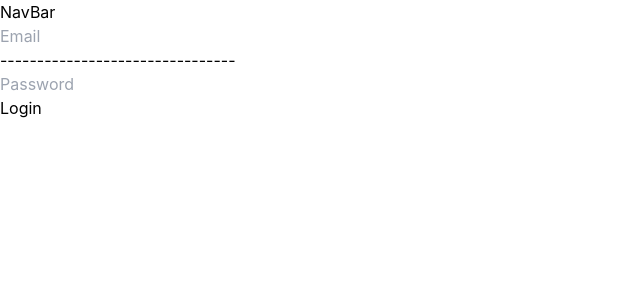
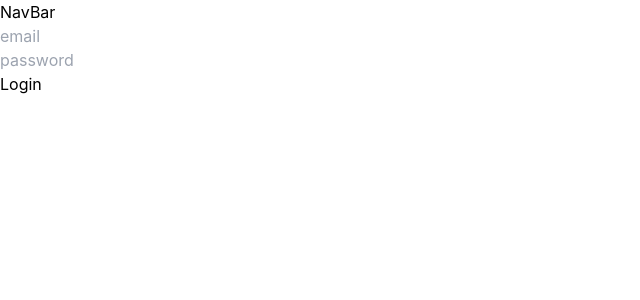
Before and after one commit to codea-holic/Reels, a React (Create React App) app: page /login in a window 1280 px wide. Shown: the top 300 px of the page, without its empty margins (0-640 px from the left). Built offline with nearby package versions, Linux system fonts and the light colour scheme.

Commit message:
Added FireBase authentication Login and Signup Feature

```diff
--- a/package.json
+++ b/package.json
@@ -6,7 +6,7 @@
     "@testing-library/jest-dom": "^5.16.4",
     "@testing-library/react": "^13.2.0",
     "@testing-library/user-event": "^13.5.0",
-    "firebase": "^9.8.3",
+    "firebase": "^9.8.4",
     "react": "^18.1.0",
     "react-dom": "^18.1.0",
     "react-router-dom": "^6.3.0",
--- a/src/Components/Login.jsx
+++ b/src/Components/Login.jsx
@@ -1,38 +1,65 @@
-import React from 'react'
-import { auth } from '../firebase';
-import { signInWithEmailAndPassword } from "firebase/auth";
+import React, { useState } from 'react'
+import { auth, } from "../firebase";
+import { signInWithEmailAndPassword, signOut } from "firebase/auth";
 function Login() {
-  const [email, setEmail] = React.useState("");
-  const [pwd, setPwd] = React.useState("");
-  const changeMail = (e) => {
+  let [email, setEmail] = useState("");
+  let [password, setPassword] = useState("");
+
+  let [user, setUser] = useState(null);
+  let [loader, setLoader] = useState(false);
+  let [error, setError] = useState("");
+  const trackEmail = function (e) {
     setEmail(e.target.value);
-    console.log(e.target.value);
   }
-  const changePwd = (e) => {
-    setPwd(e.target.value);
-    console.log(e.target.value);
+  const trackPassword = function (e) {
+    setPassword(e.target.value);
+  }
+  const printDetails = async function () {
+    // alert(email + " " + password);
+    try {
+      setLoader(true);
+      let userCred = await
+        signInWithEmailAndPassword(auth, email, password)
+      console.log(userCred.user);
+      setUser(userCred.user);
+    } catch (err) {
+      setError(err.message);
+      // after some time -> error message remove
+      setTimeout(() => {
+        setError("")
+      }, 2000)
+    }
+    setLoader(false);
+  }
+  const signout = async function () {
+    await signOut(auth);
+    setUser(null);
   }
 
-  const printDetails = async function () {
-    alert(email + " " + pwd);
-    let userCred = await signInWithEmailAndPassword(auth, email, pwd);
-    console.log(userCred.user);
-  }
 
   return (
     <>
-      <form action="">
-        <input type="email" onChange={changeMail} value={email} placeholder="Email" required />
-        <br></br>
-        <div>--------------------------------</div>
-        <input type="password" onChange={changePwd} value={pwd} placeholder="Password" required />
-        <br></br>
-        <button type="click" onClick={printDetails}>Login</button>
-      </form>
+      {
+        error !== "" ? <h1>Error is {error}</h1> :
+          loader === true ? <h1>...Loading</h1> :
+            user !== null ?
+              <>
+                <button
+                  onClick={signout}
+                >Signout</button>
+                <h1>user is {user.uid}</h1>
+              </>
+              :
+              <><input type="email" onChange={trackEmail} value={email} placeholder="email" ></input>
+                <br></br>
+                <input type="password" onChange={trackPassword} value={password} placeholder="password"
+                ></input>
+                <br></br>
+                <button type="click" onClick={printDetails}
+                >Login</button></>
+      }
+
     </>
   )
 }
-
-
-
-export default Login;
+export default Login
--- a/src/firebase.js
+++ b/src/firebase.js
@@ -4,8 +4,6 @@ import secrets from "./secrets";
 
 let app = initializeApp(secrets);
 export let auth = getAuth(app);
-
-
 
 // I found the error :
 /*
--- a/src/secrets.js
+++ b/src/secrets.js
@@ -1,12 +1,9 @@
 const firebaseConfig = {
-
-  apiKey: "AIzaSyC62iTdOFiEVejyh5JVyuhLRcc_Gy1vPuM",
-  authDomain: "reels-auth-1c187.firebaseapp.com",
-  projectId: "reels-auth-1c187",
-  storageBucket: "reels-auth-1c187.appspot.com",
-  messagingSenderId: "985925321511",
-  appId: "1:985925321511:web:78eda504344f344e619f02"
-
+  apiKey: "AIzaSyCIqftVE88biDv1GXdH-N2gTLP8b9CxH9E",
+  authDomain: "insta-reels-auth.firebaseapp.com",
+  projectId: "insta-reels-auth",
+  storageBucket: "insta-reels-auth.appspot.com",
+  messagingSenderId: "805572757907",
+  appId: "1:805572757907:web:10cbc265381309ff2b8066"
 };
-
-module.export = firebaseConfig;
+module.exports = firebaseConfig;
```
Also changed, not shown: 1 other file (tests, documents, lock files or other folders).
